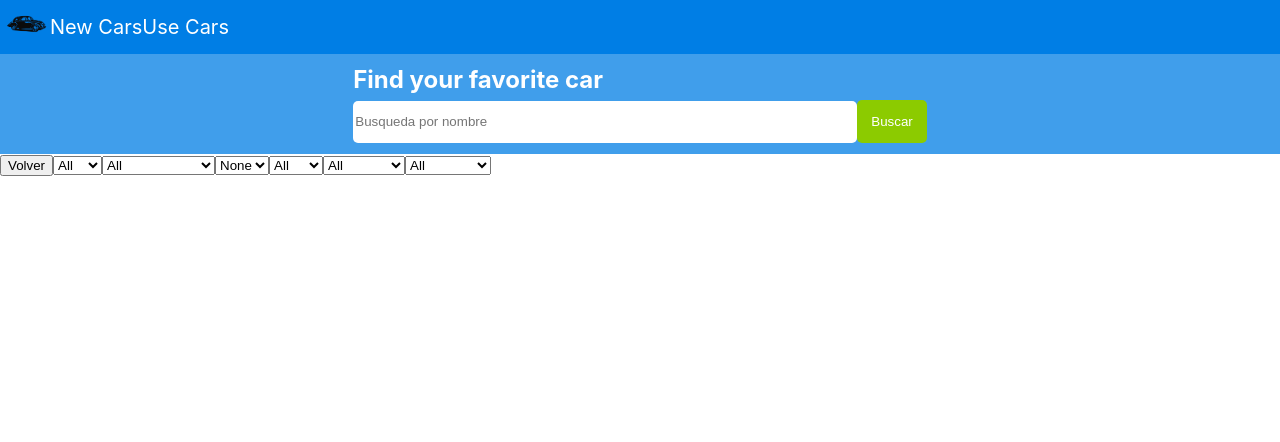
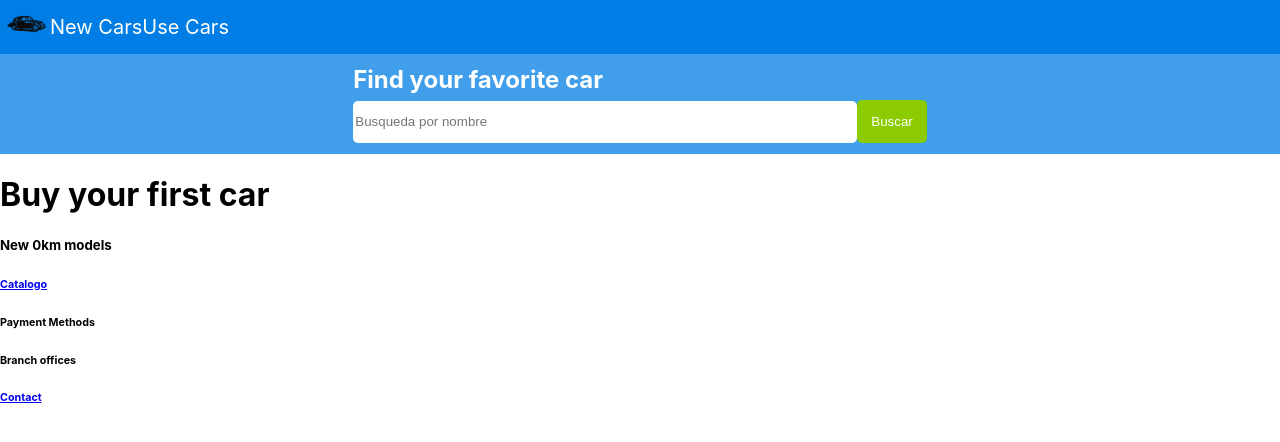
Before and after one commit to Saubers/Proyecto-Final, a React (Create React App) app in the folder client/: page /home in a window 1280 px wide. Shown: the top 442 px of the page. Built offline with nearby package versions, Linux system fonts and the light colour scheme.

Commit message:
Creacion de Home
No terminado

```diff
--- a/client/package.json
+++ b/client/package.json
@@ -13,6 +13,7 @@
     "react-redux": "^7.2.5",
     "react-router-dom": "^5.3.0",
     "react-scripts": "4.0.3",
+    "redux": "^4.1.1",
     "redux-devtools-extension": "^2.13.9",
     "redux-thunk": "^2.3.0",
     "router": "^1.3.5",
--- a/client/src/App.js
+++ b/client/src/App.js
@@ -2,13 +2,14 @@ import {Route,Switch} from 'react-router-dom';
 import { BrowserRouter as Router } from 'react-router-dom';
 import Catalogo from './components/Catalogo/Catalogo'
 import ProductCard from './components/ProductCard/ProductCard'
+import Home from './components/Home/Home';
 
 
 function App() {
   return (
     <Router>
       <Switch>
-        <Route exact path="/home" component={Catalogo}/>
+        <Route exact path="/home" component={Home}/>
         <Route path = "/home/:id" component= {ProductCard}/>
         <Route path="/" component={Catalogo}/>
       </Switch>
--- /dev/null
+++ b/client/src/components/Home/Home.jsx
@@ -0,0 +1,27 @@
+import React from "react";
+import { Link } from 'react-router-dom';
+import SearchBar from "../SearchBar/SearchBar";
+import NavBar from '../NavBar/NavBar'
+import styleHome from '../Home/Home.module.css'
+
+export default function Home(){
+
+return(
+<div className = {styleHome.container}>
+    <NavBar/>
+    <SearchBar/>
+    <h1>Buy your first car</h1>
+    <div>
+        <h5>New 0km models</h5>
+        {/*imagenes de autos 0km*/}
+        <Link to = '/'><h6>Catalogo</h6></Link>
+        <h6>Payment Methods</h6>
+        {/*imagenes de visa mastercard y tatata*/}
+        <h6>Branch offices</h6>
+        {/*imagenes Maps*/}
+        <Link to = '/contact'><h6>Contact</h6></Link>
+
+    </div>
+</div>
+)
+}
--- /dev/null
+++ b/client/src/components/Home/Home.module.css
@@ -0,0 +1,4 @@
+.container{
+    justify-content: center;
+
+}
```
Also changed, not shown: 1 other file (tests, documents, lock files or other folders).
